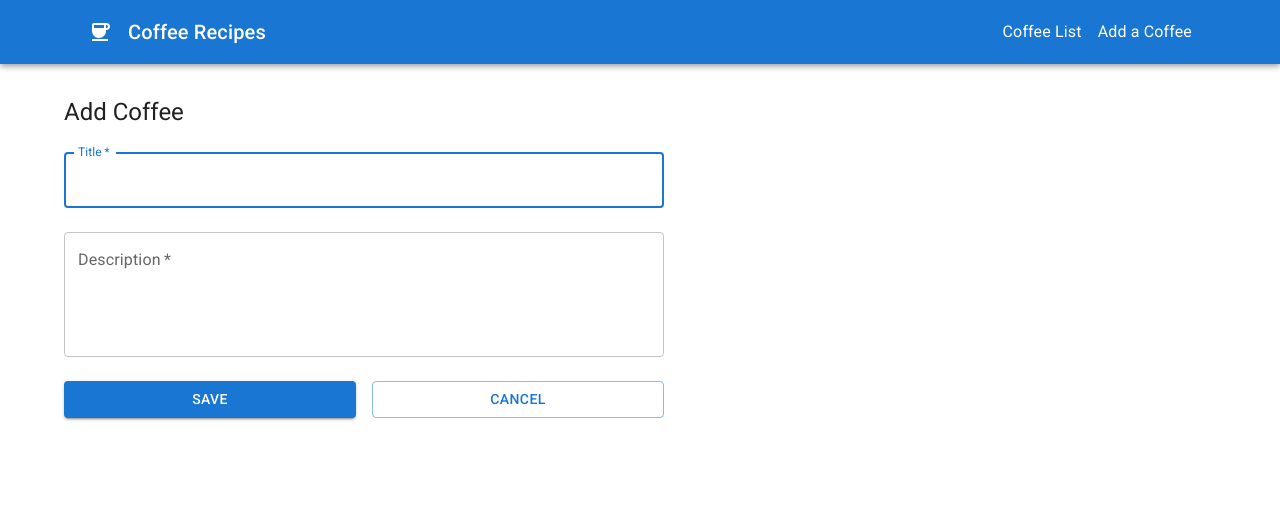
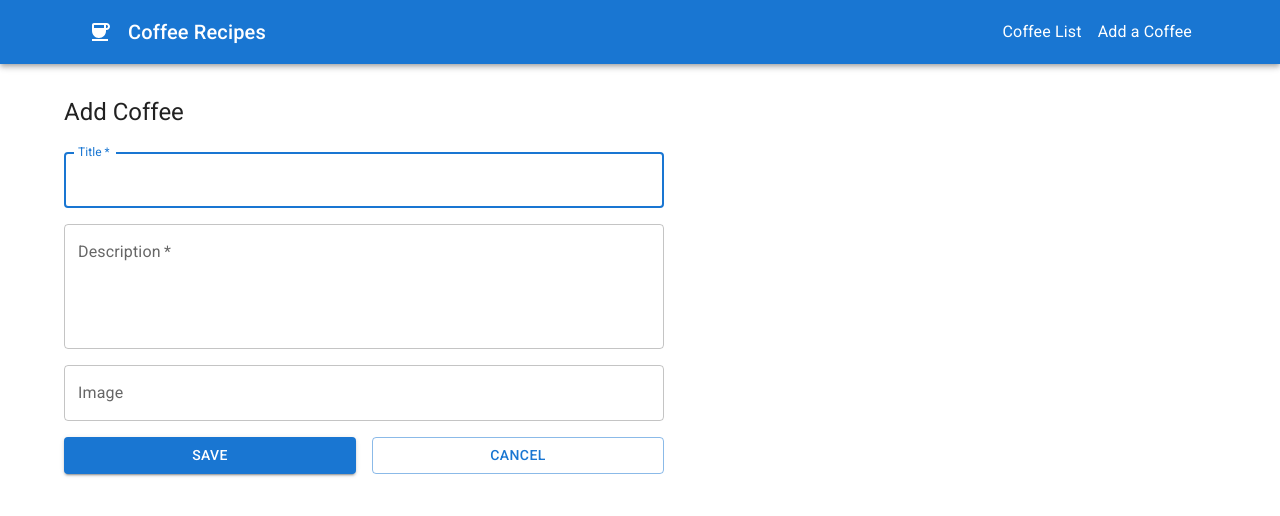
Before and after one commit to grekinsky/crud-vite-react, a React (Vite) app: page /add in a window 1280 px wide. Shown: the top 516 px of the page. Built offline with nearby package versions, Linux system fonts and the light colour scheme.

Commit message:
Añadir lista de ingredientes y url para imagen

```diff
--- a/src/components/AddCoffeeForm.tsx
+++ b/src/components/AddCoffeeForm.tsx
@@ -66,7 +66,15 @@ const AddCoffeeForm: React.FC = () => {
           name="description"
           value={formData.description}
           onChange={handleOnChange}
-          sx={{ my: 2 }}
+          sx={{ mt: 1 }}
+        />
+        <TextField
+          margin="normal"
+          fullWidth
+          label="Image"
+          name="image"
+          value={formData.image}
+          onChange={handleOnChange}
         />
         <Grid container spacing={2}>
           <Grid item xs>
--- a/src/components/CoffeeList.tsx
+++ b/src/components/CoffeeList.tsx
@@ -9,12 +9,14 @@ import {
   CardActions,
   CardContent,
   CardMedia,
+  Chip,
   Dialog,
   DialogActions,
   DialogContent,
   DialogContentText,
   DialogTitle,
   Grid,
+  Stack,
   Typography,
 } from '@mui/material';
 
@@ -66,6 +68,11 @@ const CoffeeList: React.FC = () => {
                   {coffee.title}
                 </Typography>
                 <Typography>{coffee.description}</Typography>
+                <Stack direction="row" spacing={1} sx={{ mt: 2 }}>
+                  {coffee.ingredients.map((ingredient, index) => (
+                    <Chip key={index} label={ingredient} size="small" variant="outlined" />
+                  ))}
+                </Stack>
               </CardContent>
               <CardActions>
                 <Button component={RouterLink} to={`/modify/${coffee.id}`}>
--- a/src/components/ModifyCoffeeForm.tsx
+++ b/src/components/ModifyCoffeeForm.tsx
@@ -93,7 +93,15 @@ const ModifyCoffeeForm: React.FC<Props> = ({ id }) => {
           name="description"
           value={formData.description}
           onChange={handleOnChange}
-          sx={{ my: 2 }}
+          sx={{ mt: 1 }}
+        />
+        <TextField
+          margin="normal"
+          fullWidth
+          label="Image"
+          name="image"
+          value={formData.image}
+          onChange={handleOnChange}
         />
         <Grid container spacing={2}>
           <Grid item xs>
```
